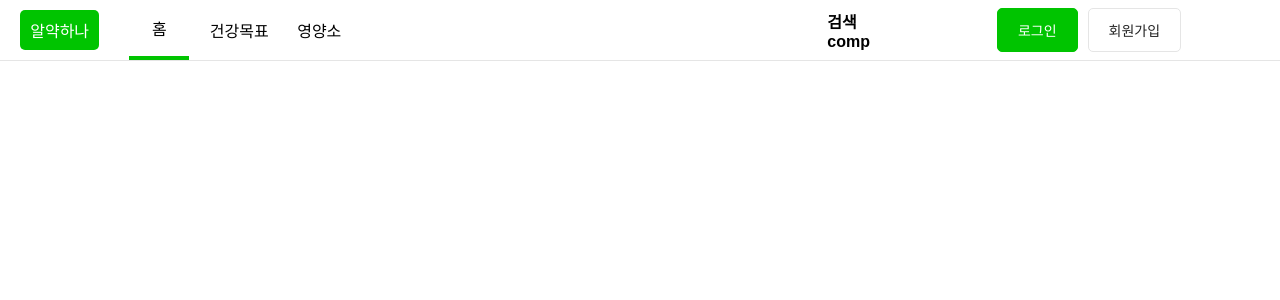
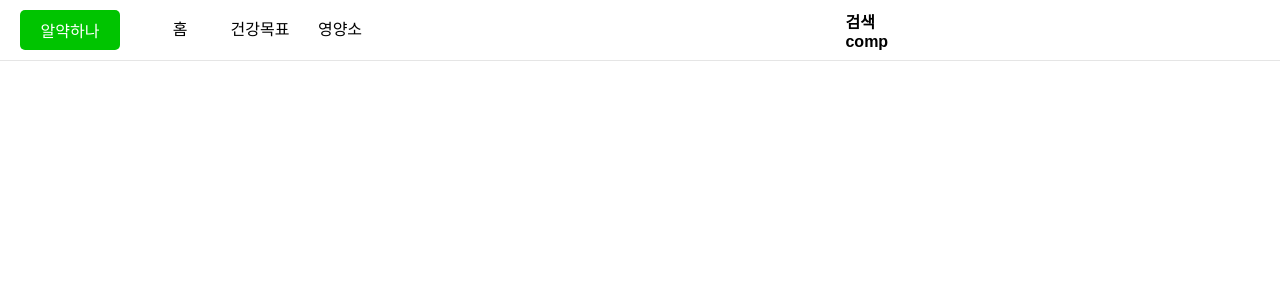
Before and after one commit to svk5496/pilleat-next-web, a Next.js app: page /rhksflwkdjemals/nutrient in a window 1280 px wide. Shown: the top 300 px of the page. Built offline with nearby package versions, Linux system fonts and the light colour scheme; a web font is replaced by a local one.

Commit message:
Feat: 드롭다운 컴포넌트 추가

```diff
--- /dev/null
+++ b/components/atoms/DropDown/index.tsx
@@ -0,0 +1,88 @@
+import { theme } from "@/core/colors/theme";
+import styled from "@emotion/styled";
+import { useRouter } from "next/router";
+import { useState } from "react";
+
+const Base = styled.div`
+  width: 100%;
+  height: 100%;
+  display: flex;
+  flex-direction: column;
+  align-items: center;
+  position: relative;
+`;
+
+const DropDownToggle = styled.div`
+  width: 100%;
+  height: 100%;
+  display: flex;
+  justify-content: center;
+  align-items: center;
+  cursor: pointer;
+  z-index: 2;
+`;
+
+const DropDownMenu = styled.div`
+  width: 200px;
+  display: flex;
+  flex-direction: column;
+  position: absolute;
+  margin-top: 50px;
+  border: 1px solid ${theme.lightTheme.borderColor};
+  border-radius: 5px;
+  z-index: 2;
+  background-color: ${theme.lightTheme.bgColor};
+`;
+
+const MenuItem = styled.button`
+  border: none;
+  background-color: white;
+  width: 100%;
+  height: 40px;
+  :hover {
+    background-color: ${theme.lightTheme.bgGrayDark};
+    cursor: pointer;
+  }
+`;
+
+interface MenuProp {
+  id: string;
+  label: string;
+  path: string;
+}
+
+interface DropDownProps {
+  label: string;
+  menuItemArray: MenuProp[];
+}
+
+export default function DropDown({ label, menuItemArray }: DropDownProps) {
+  const [modal, setModal] = useState(false);
+  const handleDropDownClick = () => {
+    setModal(!modal);
+  };
+  const router = useRouter();
+  const menuClick = (path: string) => {
+    setModal(false);
+    router.push(path);
+  };
+
+  return (
+    <Base>
+      <DropDownToggle onClick={() => handleDropDownClick()}>
+        {label}
+      </DropDownToggle>
+      {modal ? (
+        <DropDownMenu>
+          {menuItemArray.map((menu) => (
+            <MenuItem id={menu.id} onClick={() => menuClick(menu.path)}>
+              {menu.label}
+            </MenuItem>
+          ))}
+        </DropDownMenu>
+      ) : (
+        <></>
+      )}
+    </Base>
+  );
+}
--- /dev/null
+++ b/components/atoms/layouts/index.tsx
@@ -0,0 +1,26 @@
+import styled from "@emotion/styled";
+
+interface FlexBoxProps {
+  width?: string;
+  height?: string;
+  flexDirection?: string;
+  alignItem?: string;
+  justifyContent?: string;
+}
+
+export const FlexRowBox = styled.div<FlexBoxProps>`
+  width: ${(props) => props.width};
+  height: ${(props) => props.height};
+  display: flex;
+  flex-direction: ${(props) => props.flexDirection};
+  align-items: ${(props) => props.alignItem};
+  justify-content: ${(props) => props.justifyContent};
+`;
+
+FlexRowBox.defaultProps = {
+  width: "100%",
+  height: "100%",
+  flexDirection: "row",
+  alignItem: "",
+  justifyContent: "",
+};
--- a/components/molecules/bars/GNB/index.tsx
+++ b/components/molecules/bars/GNB/index.tsx
@@ -1,8 +1,9 @@
-import { ButtonText } from "@/components/atoms/Button/Text/Index";
 import { theme } from "@/core/colors/theme";
 import { Breakpoint } from "@/styles/mediaQuery";
 import styled from "@emotion/styled";
 import { useRouter } from "next/router";
+import GNBMenu from "../../menu";
+import { FlexRowBox } from "@/components/atoms/layouts";
 
 const Base = styled.div`
   width: 100%;
@@ -46,35 +47,6 @@ const LogoWrapper = styled.div`
   }
 `;
 
-const SubMenuWeb = styled.div`
-  width: 100%;
-  height: 100%;
-  padding: 0px 20px;
-  display: flex;
-`;
-
-interface MenuProp {
-  isSelected: boolean;
-}
-
-const Menu = styled.p<MenuProp>`
-  height: 100% - 1px;
-  width: 60px;
-  margin: 0px 10px;
-  vertical-align: center;
-  padding: 0 auto;
-  display: flex;
-  justify-content: center;
-  align-items: center;
-  cursor: pointer;
-  font-size: 16px;
-  border-bottom: 4px solid
-    ${(props) => (props.isSelected ? theme.lightTheme.primary : "transparant")};
-  :hover {
-    color: ${theme.lightTheme.primary};
-  }
-`;
-
 const AuthWrapper = styled.div`
   width: 30%;
   min-width: 220px;
@@ -85,34 +57,32 @@ const AuthWrapper = styled.div`
 `;
 
 interface GNBProps {
-  variant?: "home" | "nutrient" | "healthGoal";
+  variant?: string;
 }
 
-export default function GNB({ variant = "home" }: GNBProps) {
+export default function GNB({ variant = "/" }: GNBProps) {
   const router = useRouter();
   return (
     <Base>
       <Header>
         <MainMenuWrapper>
-          <LogoWrapper>
-            <span>알약하나</span>
-          </LogoWrapper>
-          <SubMenuWeb>
-            <Menu isSelected={variant === "home"}>홈</Menu>
-            <Menu isSelected={variant === "healthGoal"}>건강목표</Menu>
-            <Menu isSelected={variant === "nutrient"}>영양소</Menu>
-          </SubMenuWeb>
+          <FlexRowBox alignItem="center">
+            <LogoWrapper>
+              <span>알약하나</span>
+            </LogoWrapper>
+            <GNBMenu selectedMenu={router.pathname}></GNBMenu>
+          </FlexRowBox>
 
           <h4>검색 comp</h4>
         </MainMenuWrapper>
-        <AuthWrapper>
+        {/* <AuthWrapper>
           <ButtonText variant="primary" label="로그인"></ButtonText>
           <ButtonText
             variant="default"
             label="회원가입"
             margin="0px 10px"
           ></ButtonText>
-        </AuthWrapper>
+        </AuthWrapper> */}
       </Header>
     </Base>
   );
--- /dev/null
+++ b/components/molecules/menu/index.tsx
@@ -0,0 +1,85 @@
+import DropDown from "@/components/atoms/DropDown";
+import { theme } from "@/core/colors/theme";
+import { Breakpoint } from "@/styles/mediaQuery";
+import styled from "@emotion/styled";
+import { useMediaQuery } from "@mui/material";
+import { useRouter } from "next/router";
+import { useState } from "react";
+
+const Base = styled.div`
+  width: 200px;
+  height: 100%;
+  @media (min-width: ${Breakpoint.mobile}) {
+    width: 300px;
+  }
+`;
+
+const SubMenuWeb = styled.div`
+  width: 100%;
+  height: 100%;
+  padding: 0px 20px;
+  display: flex;
+`;
+
+interface MenuProp {
+  isSelected: boolean;
+}
+
+const Menu = styled.p<MenuProp>`
+  height: 100% - 1px;
+  width: 60px;
+  margin: 0px 10px;
+  vertical-align: center;
+  padding: 0 auto;
+  display: flex;
+  justify-content: center;
+  align-items: center;
+  cursor: pointer;
+  font-size: 16px;
+  border-bottom: 4px solid
+    ${(props) =>
+      props.isSelected ? theme.lightTheme.primary : theme.lightTheme.bgColor};
+  :hover {
+    color: ${theme.lightTheme.primary};
+  }
+`;
+
+const MenuArray = [
+  { id: "1", label: "홈", path: "/" },
+  { id: "2", label: "건강목표", path: "/healthgoal" },
+  { id: "3", label: "영양소", path: "/nutrient" },
+];
+
+interface GNBMenuProps {
+  selectedMenu: string;
+}
+
+export default function GNBMenu({ selectedMenu }: GNBMenuProps) {
+  const router = useRouter();
+  const handleClick = (routes: string) => {
+    router.push(routes);
+  };
+
+  const mobile = useMediaQuery(`(min-width:${Breakpoint.mobile})`);
+
+  return (
+    <Base>
+      {mobile ? (
+        <SubMenuWeb>
+          {MenuArray.map((menu) => (
+            <Menu
+              isSelected={selectedMenu === menu.path}
+              onClick={() => handleClick(menu.path)}
+            >
+              {menu.label}
+            </Menu>
+          ))}
+        </SubMenuWeb>
+      ) : (
+        <>
+          <DropDown label="드롭다운" menuItemArray={MenuArray}></DropDown>
+        </>
+      )}
+    </Base>
+  );
+}
```
Also changed, not shown: 1 other file (tests, documents, lock files or other folders).
